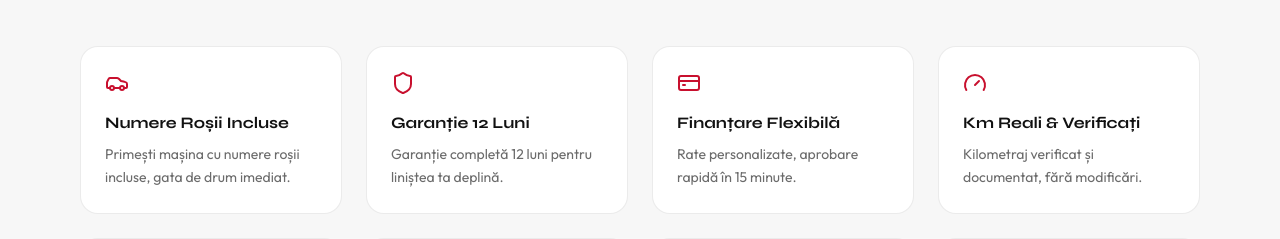
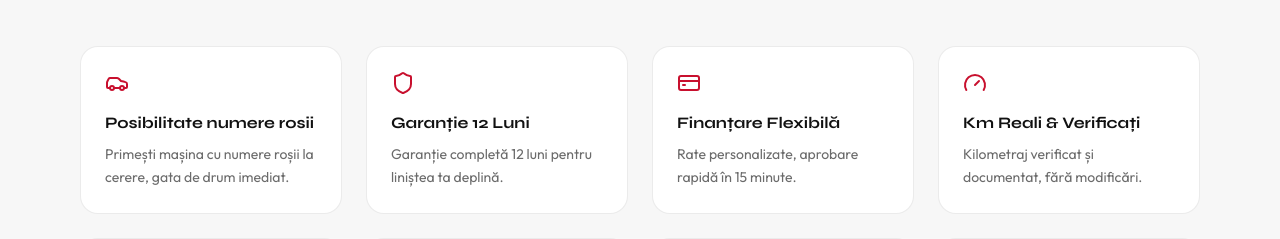
Before and after one commit to backstagelevelone-crypto/cosram-auto, a Next.js app in the folder cosram-auto-main/: page / in a window 1280 px wide. Shown: the part 1220-1459 px from the top of the page. Built offline with nearby package versions, Linux system fonts and the light colour scheme; no server answers.

Commit message:
Update Servicii.tsx

```diff
--- a/cosram-auto-main/src/components/sections/Servicii.tsx
+++ b/cosram-auto-main/src/components/sections/Servicii.tsx
@@ -18,9 +18,9 @@ const services: { icon: LucideIcon; title: string; description: string }[] =
   [
     {
       icon: Car,
-      title: "Numere Roșii Incluse",
+      title: "Posibilitate numere rosii",
       description:
-        "Primești mașina cu numere roșii incluse, gata de drum imediat.",
+        "Primești mașina cu numere roșii la cerere, gata de drum imediat.",
     },
     {
       icon: Shield,
```
